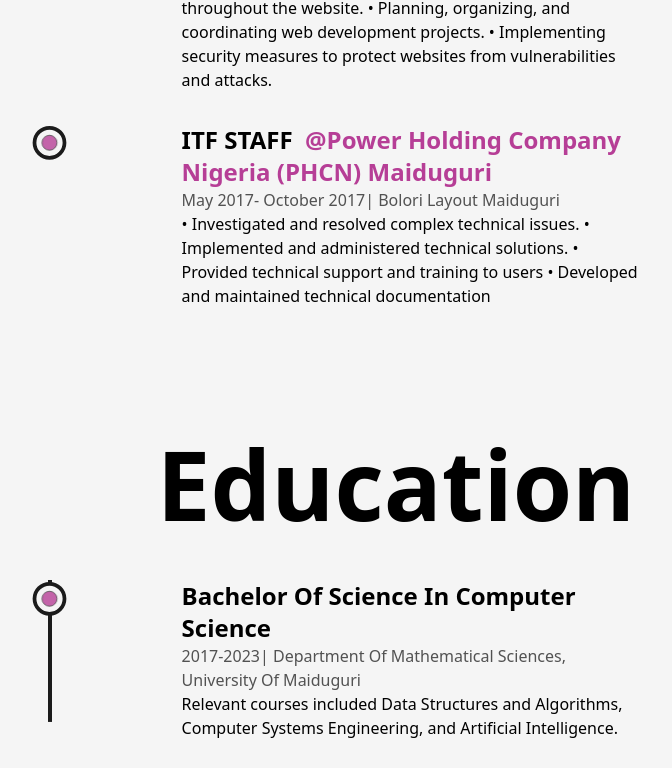
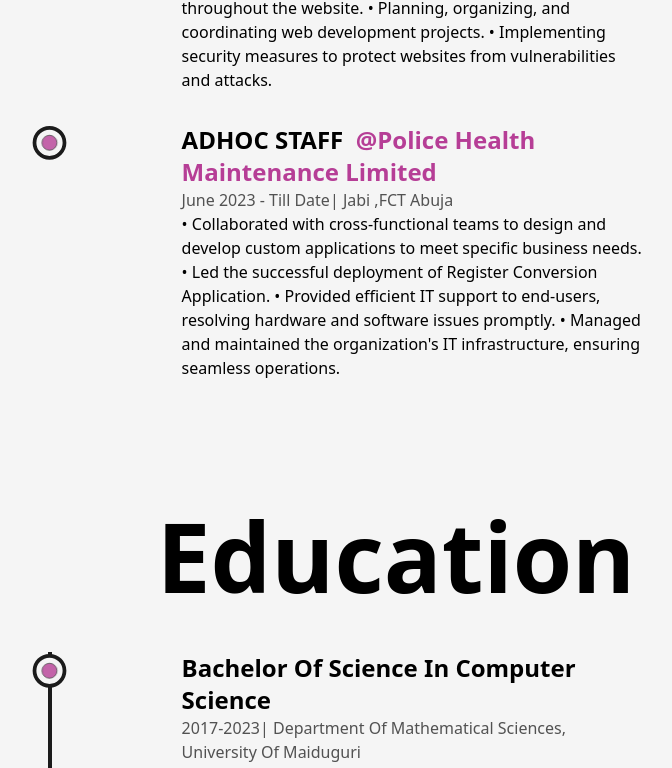
Before and after one commit to nurmuhass/nurmuhass.dev, a Next.js app: page /about in a window 1280 px wide. Shown: the part 3000-3768 px from the top of the page, without its empty margins (244-916 px from the left). Built offline with nearby package versions, Linux system fonts and the light colour scheme.

Commit message:
Update Experience.js

```diff
--- a/src/components/Experience.js
+++ b/src/components/Experience.js
@@ -77,12 +77,12 @@ work="•	Proficient in both front-end and back-end development.
 
 <Details
 
-            position="ITF STAFF" company="Power  Holding  Company  Nigeria (PHCN) Maiduguri"
-            time="May 2017- October 2017" companyLink="www.goggle.com" address="Bolori Layout Maiduguri"
-            work="•	Investigated and resolved complex technical issues.
-            •	Implemented and administered technical solutions.
-            •	Provided technical support and training to users
-            •	Developed and maintained technical documentation
+            position="ADHOC STAFF" company="Police Health Maintenance Limited "
+            time="June 2023 - Till Date" companyLink="https://www.phmlnigeria.com/" address="Jabi ,FCT Abuja "
+            work="•	Collaborated with cross-functional teams to design and develop custom applications to meet specific business needs.
+            •	Led the successful deployment of  Register Conversion Application.
+            •	Provided efficient IT support to end-users, resolving hardware and software issues promptly.
+            •	Managed and maintained the organization's IT infrastructure, ensuring seamless operations.
             "
 
                         />
```
